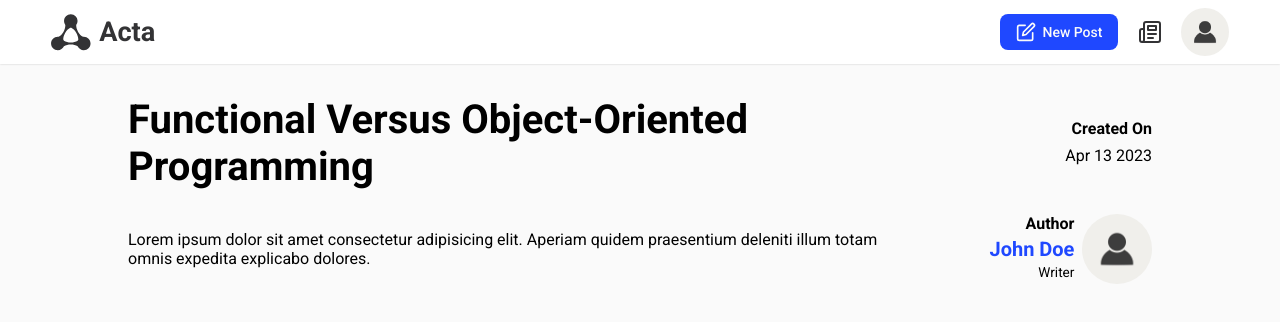
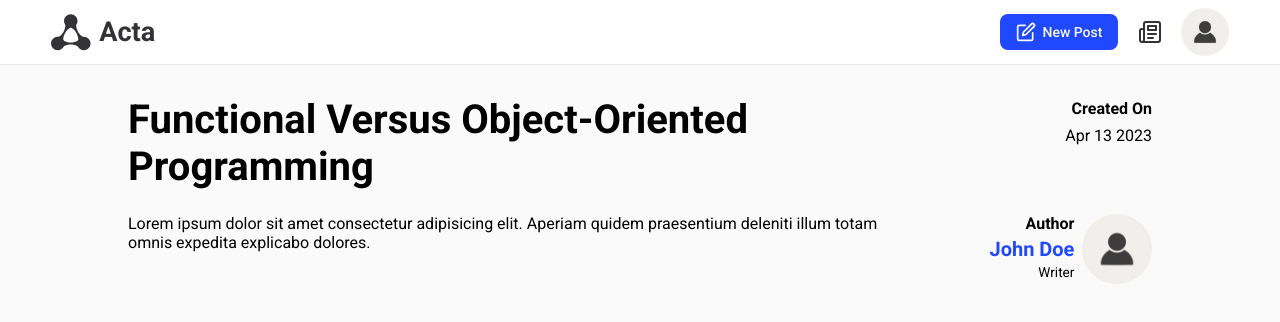
Before and after one commit to Luzefiru/Acta, a React (Create React App) app: page /post/1 in a window 1280 px wide. Shown: the top 322 px of the page. Built offline with nearby package versions, Linux system fonts and the light colour scheme.

Commit message:
style: change grid alignment for header

```diff
--- a/src/pages/Post/Post.css
+++ b/src/pages/Post/Post.css
@@ -19,6 +19,7 @@
 
 .Post__date {
   grid-area: date;
+  align-self: start;
   display: grid;
   justify-items: end;
   line-height: 3ch;
@@ -37,6 +38,7 @@
 
 .Post__description {
   grid-area: description;
+  align-self: start;
 }
 
 @media only screen and (min-width: 768px) {
```
